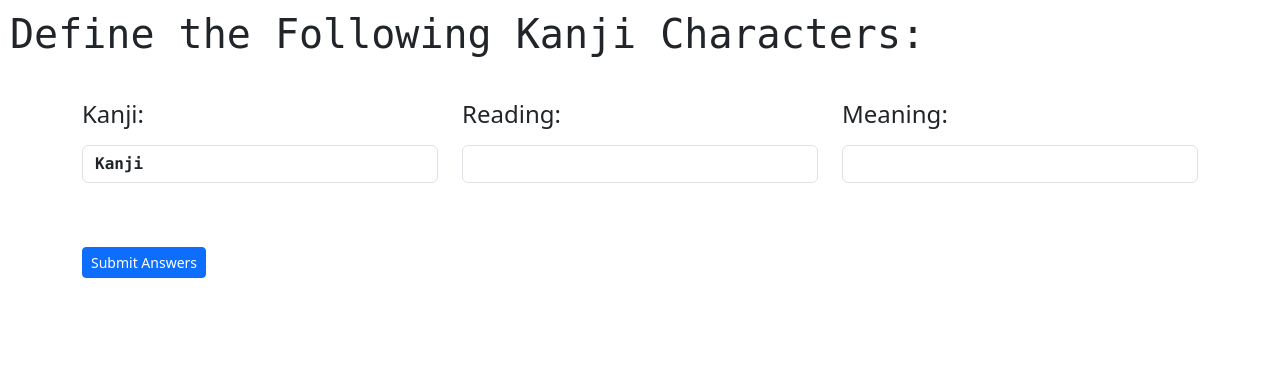
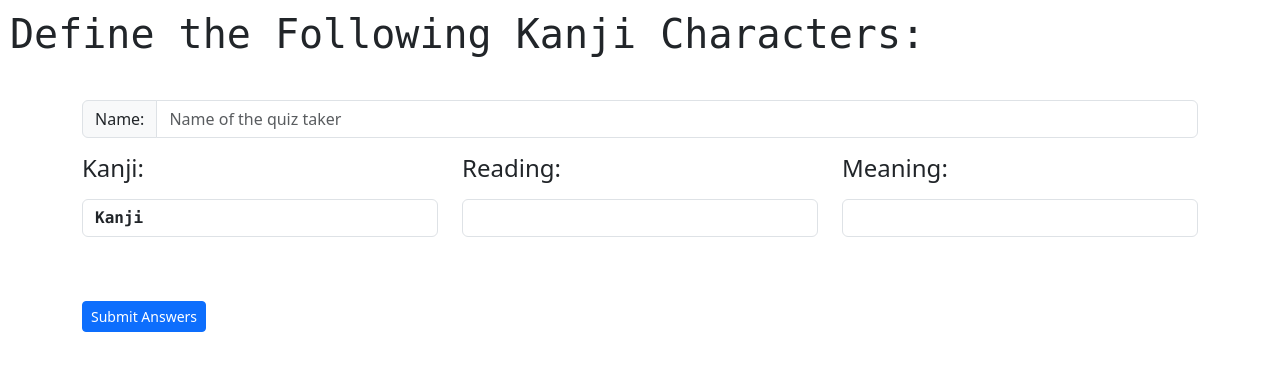
Before and after one commit to DMR0M/kanji_and_kana_quiz_app, a Django app: template web_app_core/kanji_quiz_app/templates/quizPage.html in a window 1280 px wide. Shown: the part 56-427 px from the top of the page. Run offline with Django 5.2, Linux system fonts and the light colour scheme; the template is opened without the code that fills it: values that come from a table or form of the project are taken from there, others are empty; tables that the repository leaves empty hold one stand-in row (values such as "Sample post"); some libraries are stand-ins or nearby versions.

Commit message:
added name field in quiz page

```diff
--- a/web_app_core/kanji_quiz_app/models.py
+++ b/web_app_core/kanji_quiz_app/models.py
@@ -24,6 +24,7 @@ class Score(models.Model):
 
 
 class Questionnaire(models.Model):
+    quiz_taker_name = models.CharField(max_length=200)
     quiz_name = models.CharField(max_length=100, default="Business Kanji Quiz")
     date_answered = models.DateField(default=timezone.now)
 
--- a/web_app_core/kanji_quiz_app/templates/quizPage.html
+++ b/web_app_core/kanji_quiz_app/templates/quizPage.html
@@ -25,8 +25,17 @@
         </ul>
         -->
         <!-- Get 10 random kanji characters for the quiz page -->
+
         <form method="POST" action="{% url 'submit_answers' %}">
             <div style="margin-top:2rem;" class="container">
+                <div class="row">
+                    <div class="col-sm">
+                        <div class="input-group mb-3">
+                            <span class="input-group-text" id="basic-addon1">Name: </span>
+                            <input type="text" name="name_value" class="form-control" placeholder="Name of the quiz taker" aria-label="Username" aria-describedby="basic-addon1" required>
+                        </div>
+                    </div>
+                </div>
                 <div class="row">
                     <div class="col-sm">
                         <h4>Kanji: </h4>
--- a/web_app_core/kanji_quiz_app/views.py
+++ b/web_app_core/kanji_quiz_app/views.py
@@ -124,6 +124,8 @@ def answers_submit_view(request):
     kanji_questions = []
 
     if request.method == "POST":
+        quiz_taker_name = request.POST.get("name_value")
+
         for key, value in request.POST.items():
             if key.startswith("reading_answer_"):
                 reading_answers.append(value)
@@ -141,7 +143,9 @@ def answers_submit_view(request):
         # Get the correct meaning answers
         correct_meaning_answers = util_get_correct_quiz_answers(kanji_questions, "meaning")
 
-        questionnaire = Questionnaire.objects.create()
+        questionnaire = Questionnaire.objects.create(
+            quiz_taker_name=quiz_taker_name.title(),
+        )
 
         question_and_answer_lookup = list(zip(correct_reading_answers, reading_answers, correct_meaning_answers, meaning_answers, kanji_questions))
 
```
